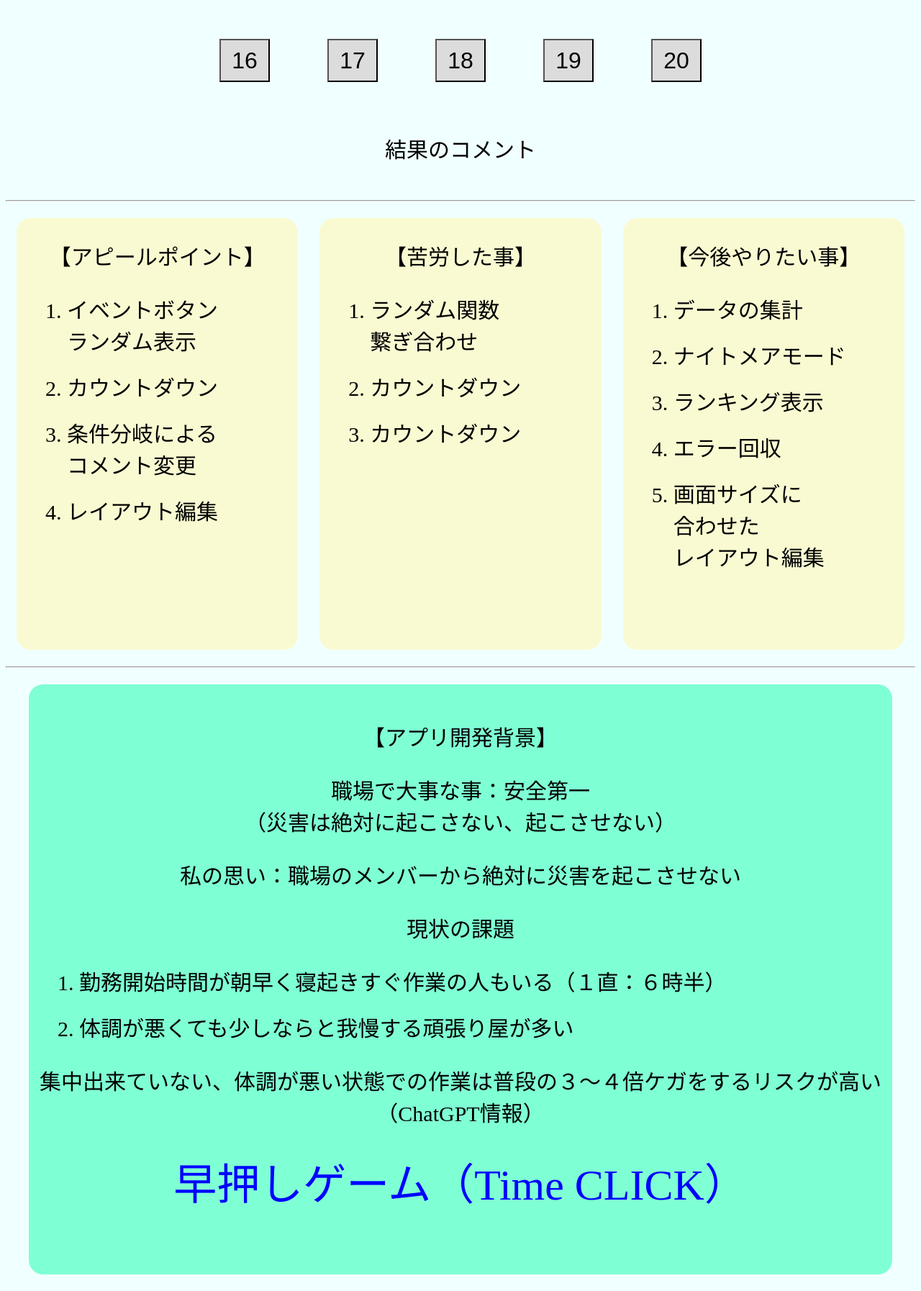
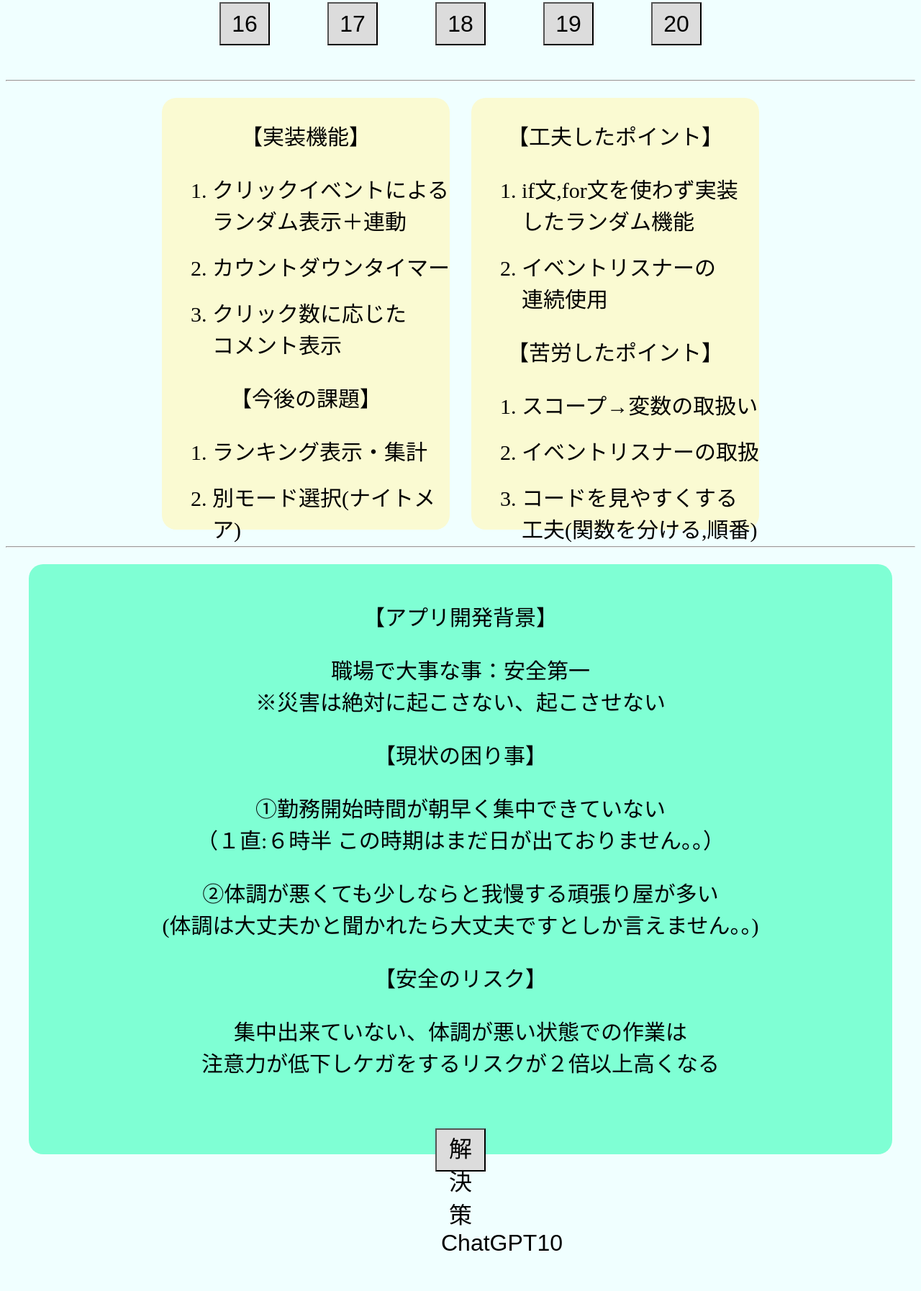
Before and after one commit to Tatsuya-Suzuki-HKT/Tasuya-Suzuki-HKT.fnd23, a plain HTML site: page index.html in a window 1280 px wide. Shown: the part 653-2447 px from the top of the page at 72% size. After the commit the page ends 2399 px from the top, so only its background shows below. Drawn offline with Linux system fonts and the light colour scheme; a script that the page names is missing.

Commit message:
Update index.html

```diff
--- a/index.html
+++ b/index.html
@@ -2,24 +2,24 @@
 <html lang="ja">
 
 <head>
-  <meta charset="utf-8">
-  <meta name="viewport" content="width=device-width, initial-scale=1, shrink-to-fit=no">
-  <meta name="theme-color" content="#000000">
-  <title>早押しゲーム</title>
-  <link rel="stylesheet" href="style.css">
+  <meta charset="utf-8" />
+  <meta name="viewport" content="width=device-width, initial-scale=1, shrink-to-fit=no" />
+  <meta name="theme-color" content="#000000" />
+  <title>⏲ Time CLICK ⏲</title>
+  <link rel="stylesheet" href="style.css" />
 </head>
 
 <body>
-  <p id="title-game">早押しゲーム（Time CLICK）</p>
+  <p class="title-game">早押しゲーム（Time CLICK）</p>
   <div id="first-area">
-    <p id="count-title">カウント：</p>
-    <p id="count">15</p>
+    <p id="timer-title">TIMER：</p>
+    <p id="timer">10</p>
     <button id="start-button">スタート</button>
   </div>
   <div id="num1-5">
-    <button id="num0">1</button>
-    <button id="num1">2</button>
-    <button id="num2">3</button>
+    <button>1</button>
+    <button>2</button>
+    <button>3</button>
     <button>4</button>
     <button>5</button>
   </div>
@@ -44,56 +44,53 @@
     <button>19</button>
     <button>20</button>
   </div>
-  <p id="result-coment">結果のコメント</p>
-
-  <hr>
+  <div id="comment-area">
+  </div>
+  <hr />
   <div>
     <div class="explanation-area">
-      <p>【アピールポイント】</p>
+      <p class="sub-title">【実装機能】</p>
       <ol>
-        <li>イベントボタン<br>ランダム表示</li>
-        <li>カウントダウン</li>
-        <li>条件分岐による<br>コメント変更</li>
-        <li>レイアウト編集</li>
+        <li class="bold-title">クリックイベントによる<br>ランダム表示＋連動</li>
+        <li>カウントダウンタイマー</li>
+        <li>クリック数に応じた<br>コメント表示</li>
+      </ol>
+      <p class="sub-title">【今後の課題】</p>
+      <ol>
+        <li>ランキング表示・集計</li>
+        <li>別モード選択(ナイトメア)</li>
+        <li>画面幅によるデザイン調整</li>
       </ol>
     </div>
     <div class="explanation-area">
-      <p>【苦労した事】</p>
+      <p class="sub-title">【工夫したポイント】</p>
       <ol>
-        <li>ランダム関数<br>繋ぎ合わせ</li>
-        <li>カウントダウン</li>
-        <li>カウントダウン</li>
+        <li class="bold-title">if文,for文を使わず実装 <br>したランダム機能</li>
+        <li class="bold-title">イベントリスナーの<br>連続使用</li>
       </ol>
-    </div>
-    <div class="explanation-area">
-      <p>【今後やりたい事】</p>
+      <p class="sub-title">【苦労したポイント】</p>
       <ol>
-        <li>データの集計</li>
-        <li>ナイトメアモード</li>
-        <li>ランキング表示</li>
-        <li>エラー回収</li>
-        <li>画面サイズに<br>合わせた<br>レイアウト編集</li>
+        <li class="bold-title">スコープ→変数の取扱い</li>
+        <li class="bold-title">イベントリスナーの取扱</li>
+        <li>コードを見やすくする<br>工夫(関数を分ける,順番)</li>
       </ol>
     </div>
   </div>
-  <hr>
+  <hr />
   <div>
     <div id="app-area">
-      <p>【アプリ開発背景】</p>
-      <p>職場で大事な事：安全第一 <br>（災害は絶対に起こさない、起こさせない）</p>
-      <p>私の思い：職場のメンバーから絶対に災害を起こさせない</p>
-      <p>現状の課題</p>
-      <ol>
-        <li>勤務開始時間が朝早く寝起きすぐ作業の人もいる（１直：６時半）</li>
-        <li>体調が悪くても少しならと我慢する頑張り屋が多い</li>
-      </ol>
-      <p>集中出来ていない、体調が悪い状態での作業は普段の３～４倍ケガをするリスクが高い（ChatGPT情報）</p>
-      <p id="title-game">早押しゲーム（Time CLICK）</p>
+      <p class="sub-title">【アプリ開発背景】</p>
+      <p>職場で大事な事：<span id="anzen">安全第一</span><br>※災害は絶対に起こさない、起こさせない</p>
+      <p class="sub-title">【現状の困り事】</p>
+      <p><span class="bold-title">①勤務開始時間が朝早く集中できていない</span><br>（１直:６時半 この時期はまだ日が出ておりません。。）</p>
+      <p><span class="bold-title">②体調が悪くても少しならと我慢する頑張り屋が多い</span><br>(体調は大丈夫かと聞かれたら大丈夫ですとしか言えません。。)</p>
+      <p class="sub-title">【安全のリスク】</p>
+      <p>集中出来ていない、体調が悪い状態での作業は<br>注意力が低下し<span id="anzen">ケガをするリスクが２倍以上高くなる</span></p>
+      <div id="app-second-area">
+        <button id="app-button">解決策 ChatGPT10</button>
+      </div>
     </div>
   </div>
-
-
-
 </body>
 <script type="text/javascript" src="script.js"></script>
 
```
